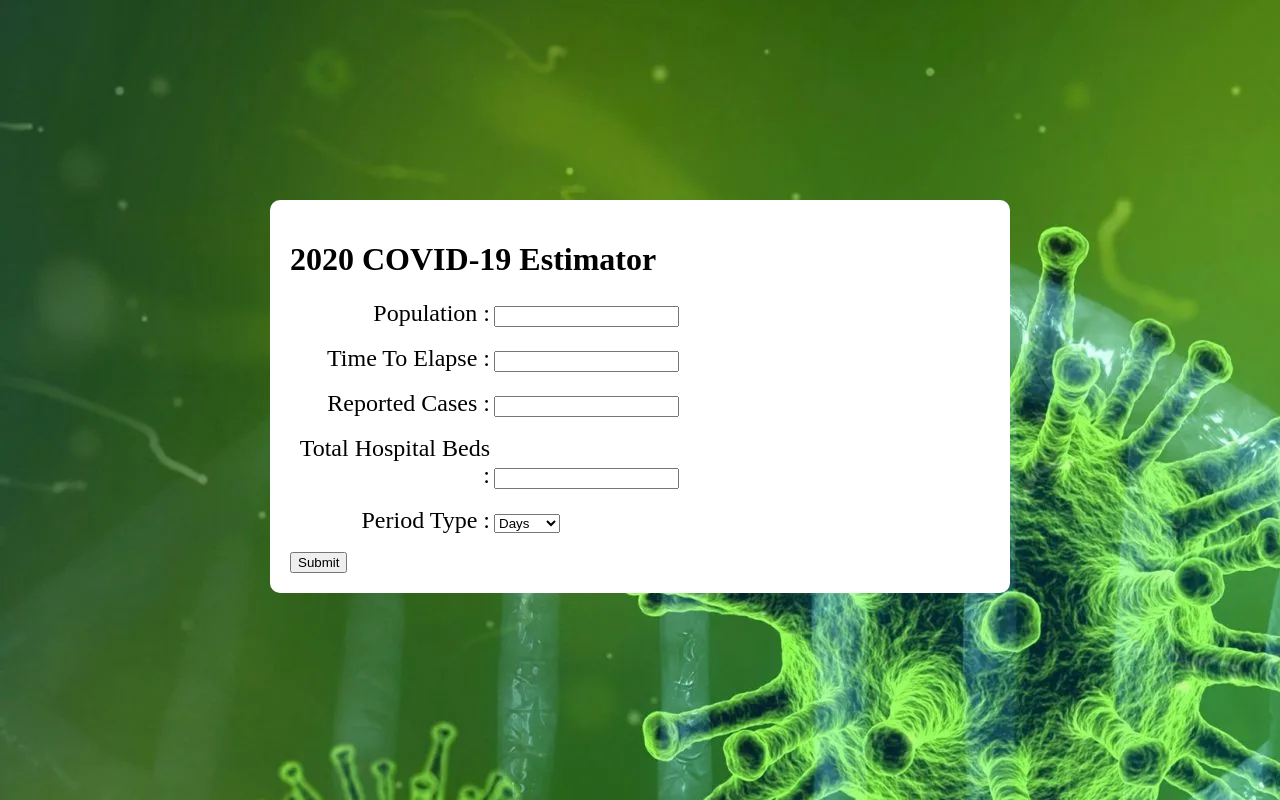
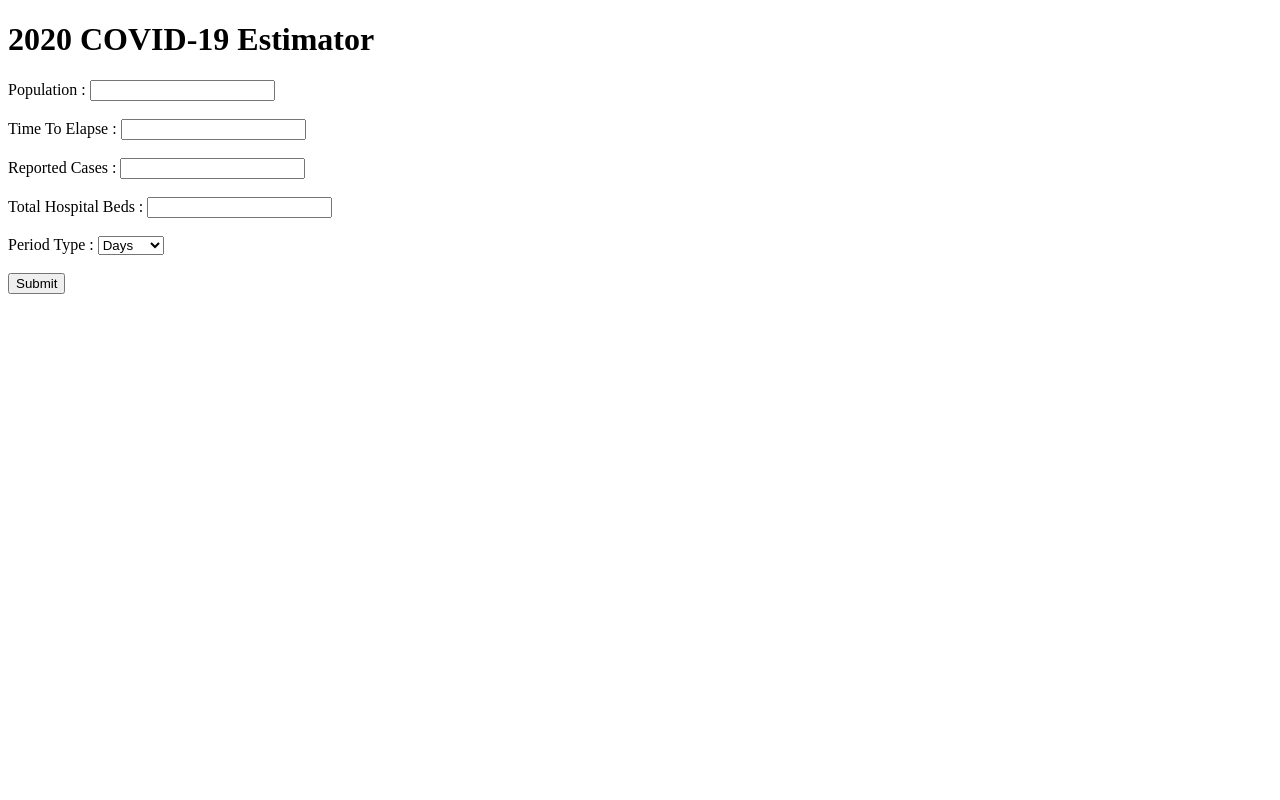
Before and after one commit to nii4u/My-Covid-19-estimator, a website: page src/index.html in a window 1280 px wide. Drawn offline with Linux system fonts and the light colour scheme.

Commit message:
remove stylesheet from head

```diff
--- a/src/index.html
+++ b/src/index.html
@@ -5,7 +5,6 @@
     <meta http-equiv='X-UA-Compatible' content='IE=edge'>
     <title> 2020 COVID-19 Estimator</title>
     <meta name='viewport' content='width=device-width, initial-scale=1'>
-    <link rel='stylesheet' type='text/css' media='screen' href='main.css'>
     <meta name="Description" content="The assessment empowers me to attempt helping society and leaders prepare for the real rig problem of COVID-19">
 </head>
 <body>
```
